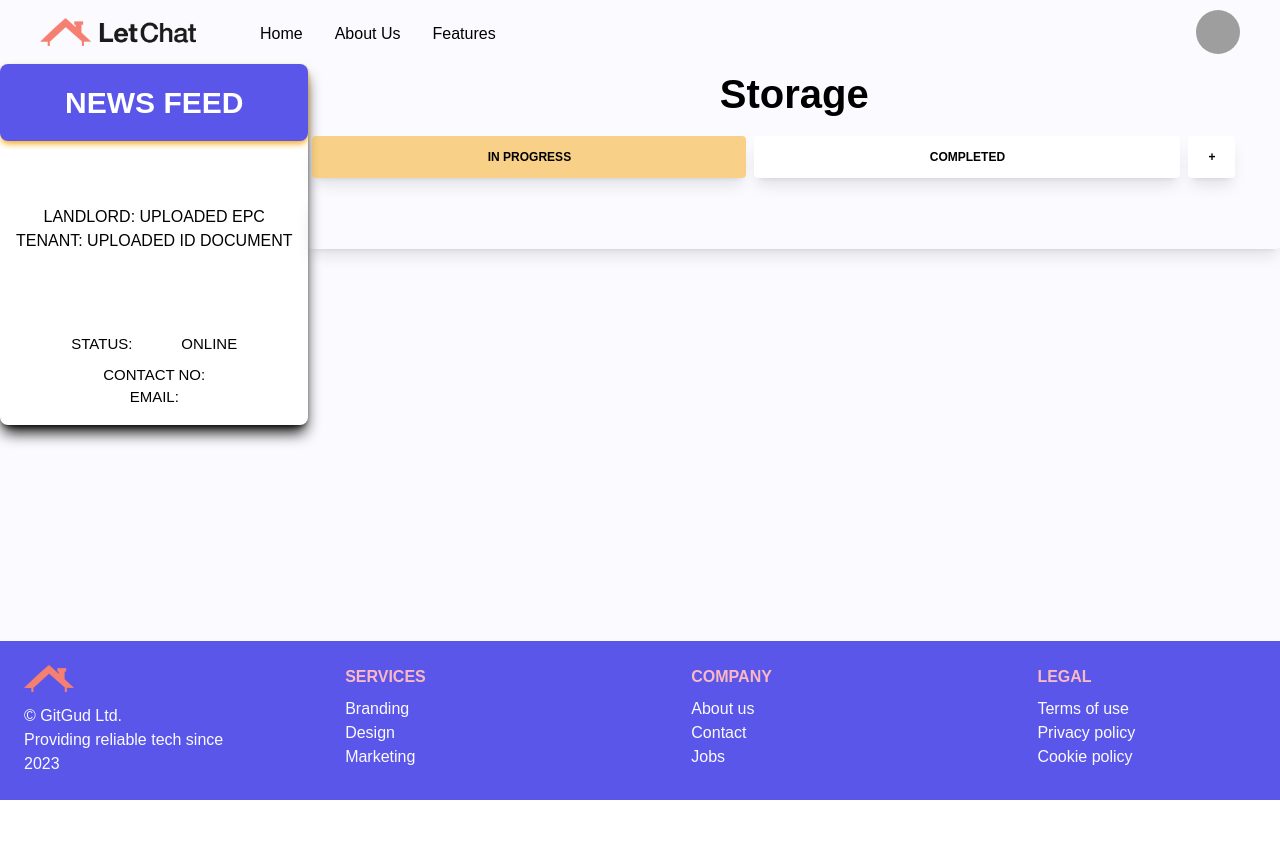
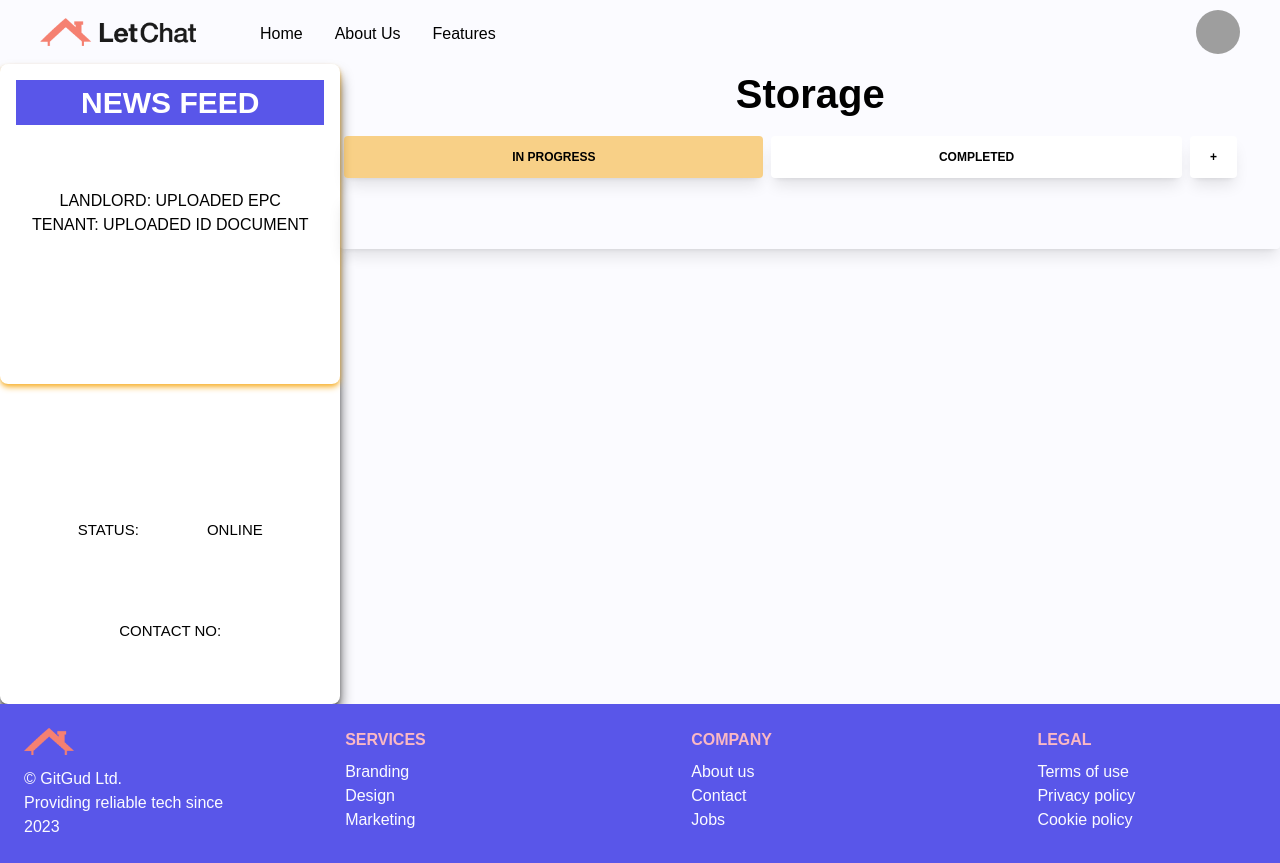
Before and after one commit to SchoolOfCode/bc13_final-project_front-end-git-gud, a Next.js app in the folder letchat/: page /storage in a window 1280 px wide. Before the commit the page ends 800 px from the top, so only its background shows below. Built offline with nearby package versions, Linux system fonts and the light colour scheme; no server answers; the database is empty; sample sign-in values are in the browser's storage; grey boxes are pictures that could not be loaded.

Commit message:
restyled newsfeed

```diff
--- a/letchat/components/NewsFeed/index.tsx
+++ b/letchat/components/NewsFeed/index.tsx
@@ -14,21 +14,20 @@ const NewsFeed = ({
   email,
 }: CardContainerProps) => {
   return (
-    <div className="hidden lg:block max-h-[60vh] bg-white shadow-lg shadow-black rounded-lg  ">
-      <div className=" bg-light-primary  rounded-lg shadow-md shadow-light-tertiary h-full p-4 w-full">
-        <h4 className="md:text-[30px] text-white text-center bold uppercase font-bold ">
+    <div className="hidden lg:block h-[80vh] bg-white shadow-lg shadow-black rounded-lg  ">
+      <div className="  rounded-lg shadow-md shadow-light-tertiary  p-4 h-[50%]">
+        <h4 className="md:text-[30px] bg-light-primary text-white text-center bold uppercase font-bold ">
           News feed
         </h4>
+        <div className="flex flex-col flex-grow justify-between text-center rounded-bl-2xl rounded-br-2xl  bold uppercase mt-12 p-4 items-center ">
+          <ul>
+            <li>Landlord: Uploaded EPC</li>
+            <li>Tenant: Uploaded ID document</li>
+          </ul>
+        </div>
       </div>
-      <div className="flex flex-col justify-between text-center rounded-bl-2xl rounded-br-2xl  bold uppercase mt-12 p-4 items-center ">
-        <ul>
-          <li>Landlord: Uploaded EPC</li>
-          <li>Tenant: Uploaded ID document</li>
-        </ul>
-      </div>
-      <div>
-        <div className="md:text-[16px] flex-col flex justify-between text-center rounded-bl-2xl rounded-br-2xl  bold uppercase mt-12 p-4 items-center ">
-          <h2 className="md:text-[20px] text-center bold uppercase font-bold ">
+        <div className="md:text-[16px] flex-col flex justify-between text-center rounded-bl-2xl rounded-br-2xl  bold uppercase mt-12 p-4 items-center h-[50%] w-full">
+          <h2 className="md:text-[20px] text-center bold uppercase font-bold bg-light-secondary">
             {firstname} {surname}
           </h2>
           <p className="text-[15px] flex justify-between mb-2 w-[60%] items-center ">
@@ -37,7 +36,6 @@ const NewsFeed = ({
           <p className="text-[15px] ">Contact no: {phonenumber}</p>
           <p className="text-[15px] ">Email: {email}</p>
         </div>
-      </div>
 
       {/* <div className="shadow-lg shadow-black rounded-lg  ">
         <div className=" bg-light-primary rounded-lg shadow-md shadow-light-tertiary h-full p-4 w-full">
```
